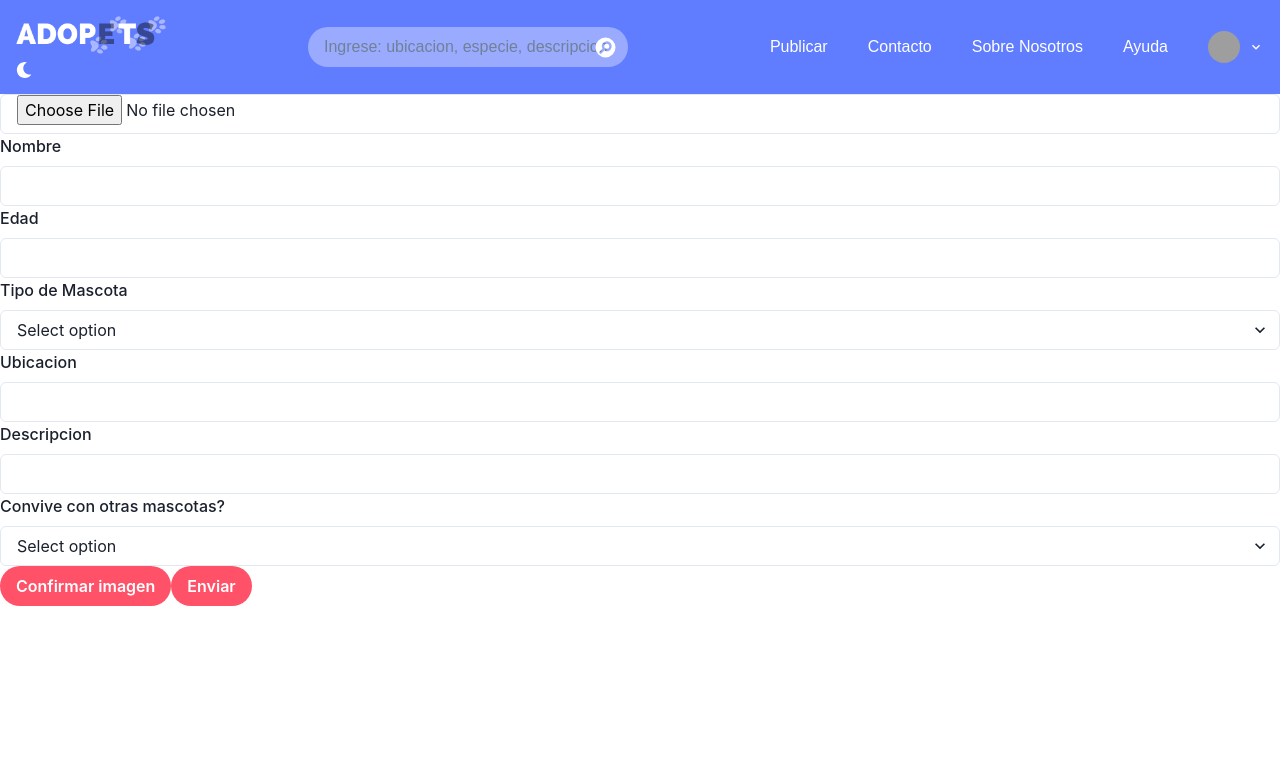
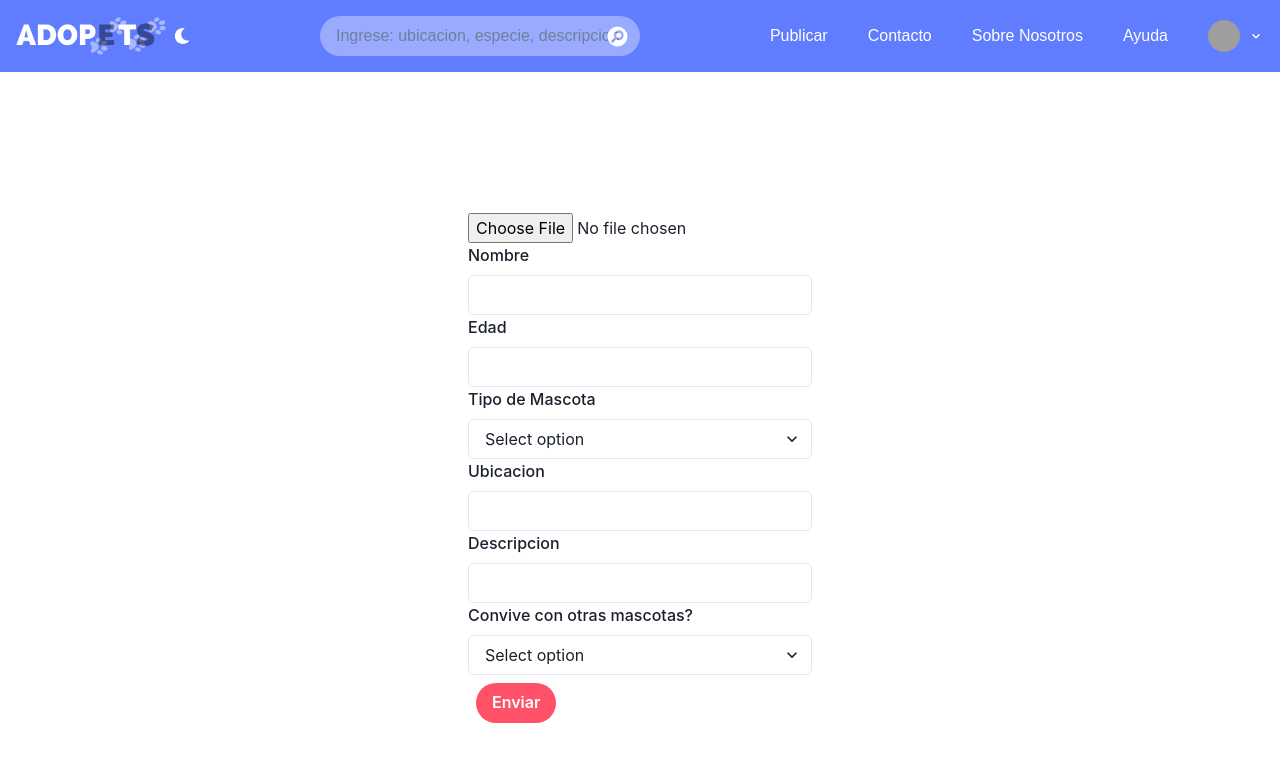
Before and after one commit to ServezynskiMarcos/Adopets, a React (Vite) app in the folder client/: page /newpost in a window 1280 px wide. Shown: the top 762 px of the page. Built offline with nearby package versions, Linux system fonts and the light colour scheme; grey boxes are pictures that could not be loaded; a web font is replaced by a local one.

Commit message:
add:(confirmation image)

```diff
--- a/client/src/components/home/Nav.jsx
+++ b/client/src/components/home/Nav.jsx
@@ -13,7 +13,7 @@ import {
   Text,
   useColorMode,
   Icon,
-  useColorModeValue
+  useColorModeValue,
 } from "@chakra-ui/react";
 import React, { useState } from "react";
 import { HiSearchCircle } from "react-icons/hi";
@@ -39,7 +39,7 @@ const Nav = () => {
 
   const { toggleColorMode, colorMode } = useColorMode();
   const { loginWithRedirect, isAuthenticated, logout, user } = useAuth0();
-  const fontColor = useColorModeValue("gray.700","whiteAlpha.900");
+  const fontColor = useColorModeValue("gray.700", "whiteAlpha.900");
   return (
     <Stack
       direction={"row"}
@@ -49,17 +49,15 @@ const Nav = () => {
       justifyContent={"space-between"}
       alignItems={"center"}
       fontFamily={"primary"}
-      color={'white'}
+      color={"white"}
     >
-      <Stack>
+      <Stack direction={'row'} alignItems={"center"}>
         <a href="/">
           <Image src={logo} w={"150px"} />
         </a>
         <Icon
           onClick={toggleColorMode}
           as={colorMode === "dark" ? FaSun : FaMoon}
-
-
         />
       </Stack>
 
--- a/client/src/components/posts/NewPost.jsx
+++ b/client/src/components/posts/NewPost.jsx
@@ -1,12 +1,19 @@
-import { Button, FormLabel, Image, Input, Select } from "@chakra-ui/react";
+import {
+  Button,
+  Checkbox,
+  FormLabel, Input,
+  Select,
+  Stack
+} from "@chakra-ui/react";
 import axios from "axios";
 import React, { useState } from "react";
 import { useDispatch } from "react-redux";
 import { postData } from "../../redux/Actions";
-
 const NewPost = () => {
   const [file, setFile] = useState(null);
   const [img, setImg] = useState("");
+  const [show, setShow] = useState(true);
+
   const dispatch = useDispatch();
 
   const [post, setPost] = useState({
@@ -16,15 +23,14 @@ const NewPost = () => {
     description: "",
     coexistence: "",
     ubication: "",
-    picture: ""
+    picture: "",
   });
 
   const handleChange = (e) => {
     setPost({
       ...post,
       [e.target.name]: e.target.value,
-      picture: img !== "" ? img : ""
-
+      picture: img !== "" ? img : "",
     });
   };
 
@@ -44,14 +50,34 @@ const NewPost = () => {
       .post(`https://api.cloudinary.com/v1_1/${CLOUD_NAME}/image/upload`, data)
       .then((response) => response.data.secure_url);
     setImg(imgUrl);
+    setShow(!show);
   };
 
   return (
+    <Stack
+      w={"full"}
+      h={"100vh"}
+      justifyContent={"center"}
+      alignItems={"center"}
+    >
+      <Stack w={"lg"} alignItems={"center"} p={8} borderRadius={"lg"}>
         <form onSubmit={handleSubmit}>
-      <Input type="file" onChange={(e) => setFile(e.target.files[0])}/>
+          <Stack spacing={2}>
+            <input type="file" onChange={(e) => setFile(e.target.files[0])} />
             {file ? (
-        <Image alt="Preview" w="200px" h="200px" src={URL.createObjectURL(file)} />
+              show ? (
+                <Stack
+                  direction={"row"}
+                  alignItems={"center"}
+                  justifyContent={"center"}
+                >
+                  <Checkbox onChange={upload} colorScheme="green" />
+                  <FormLabel>Confirmar imagen</FormLabel>
+                </Stack>
+              ) : null
             ) : null}
+          </Stack>
+
           <FormLabel>Nombre</FormLabel>
           <Input type="text" name="name" onChange={handleChange} />
           <FormLabel>Edad</FormLabel>
@@ -79,9 +105,12 @@ const NewPost = () => {
             <option value="si">Si</option>
             <option value="no">No</option>
           </Select>
-      <Button onClick={upload}>Confirmar imagen</Button>
-      <Button type="submit">Enviar</Button>
+          <Button type="submit" margin={2}>
+            Enviar
+          </Button>
         </form>
+      </Stack>
+    </Stack>
   );
 };
 
```
Also changed, not shown: 1 other file (tests, documents, lock files or other folders). Lines whose indentation alone changed are shown as unchanged.
